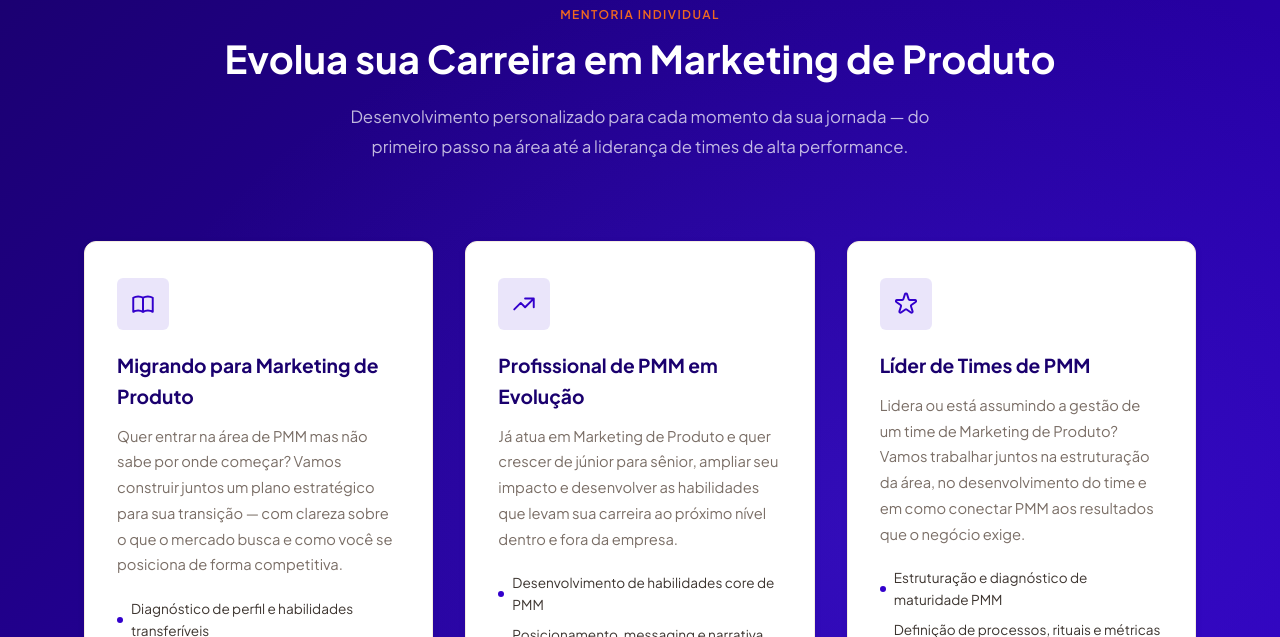
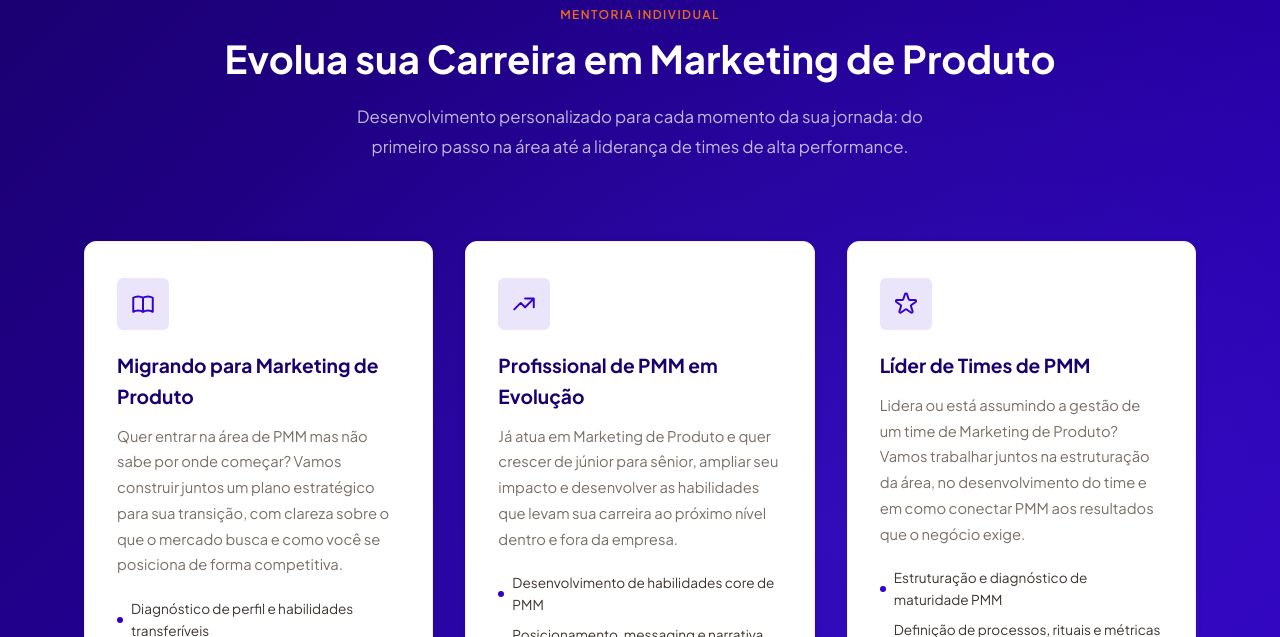
Before and after one commit to felipe-c-barbosa/claude-code-project, a Jekyll site: the page built from consultoria.html, in a window 1280 px wide and 900 px high, scrolled down 2997 px. Shown: the part 154-791 px from the top of the window. Built offline with Jekyll 4.4.1, drawn with Linux system fonts in a browser that asks for light colours.

Commit message:
Edited text on Mentoria

```diff
--- a/consultoria.html
+++ b/consultoria.html
@@ -414,7 +414,7 @@ permalink: /
       <span class="section-label">Mentoria Individual</span>
       <h2 class="section-title">Evolua sua Carreira em Marketing de Produto</h2>
       <p class="section-subtitle">
-        Desenvolvimento personalizado para cada momento da sua jornada —
+        Desenvolvimento personalizado para cada momento da sua jornada:
         do primeiro passo na área até a liderança de times de alta performance.
       </p>
     </div>
@@ -431,7 +431,7 @@ permalink: /
         <h3>Migrando para Marketing de Produto</h3>
         <p>
           Quer entrar na área de PMM mas não sabe por onde começar? Vamos construir
-          juntos um plano estratégico para sua transição — com clareza sobre o que o
+          juntos um plano estratégico para sua transição, com clareza sobre o que o
           mercado busca e como você se posiciona de forma competitiva.
         </p>
         <ul class="service-list">
```
